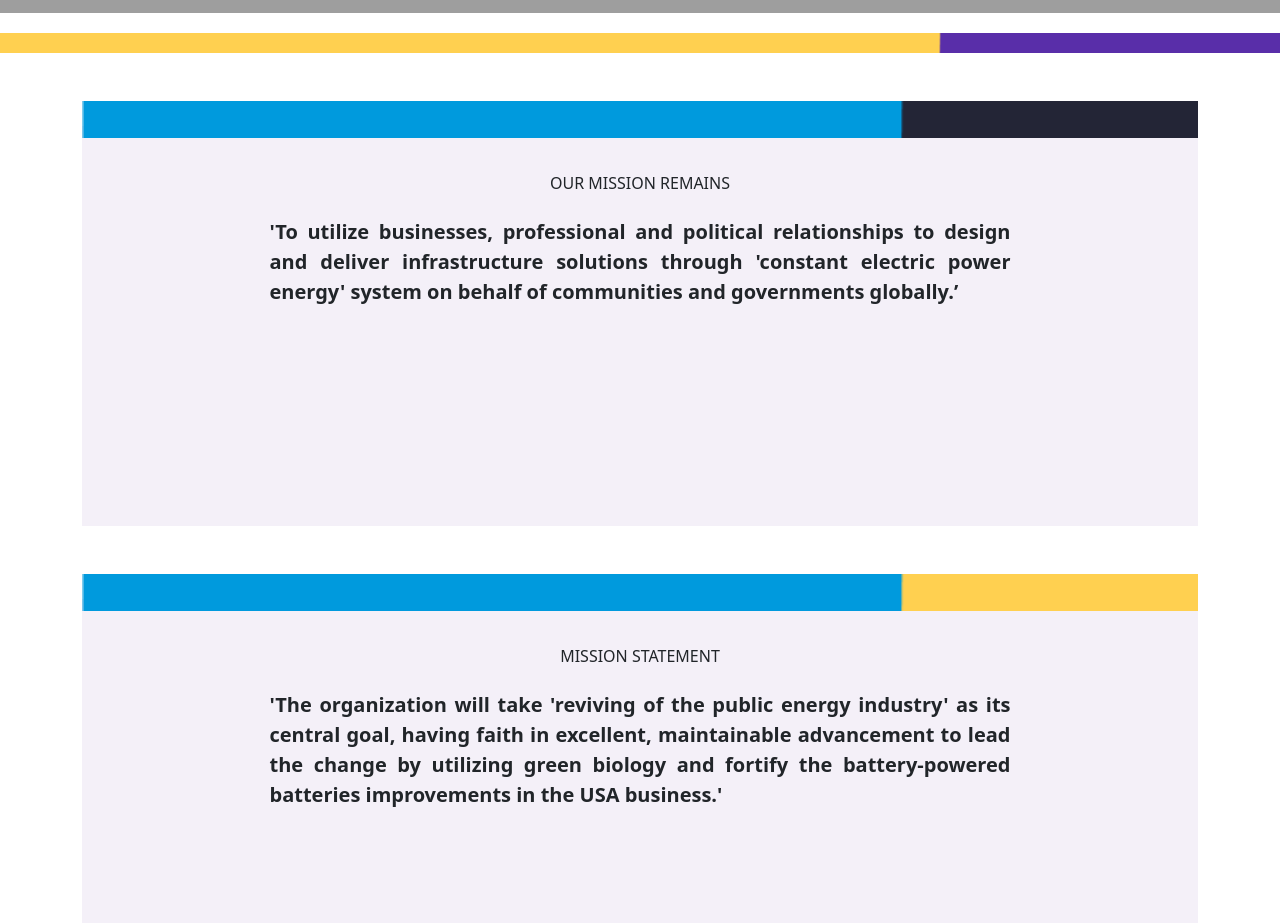
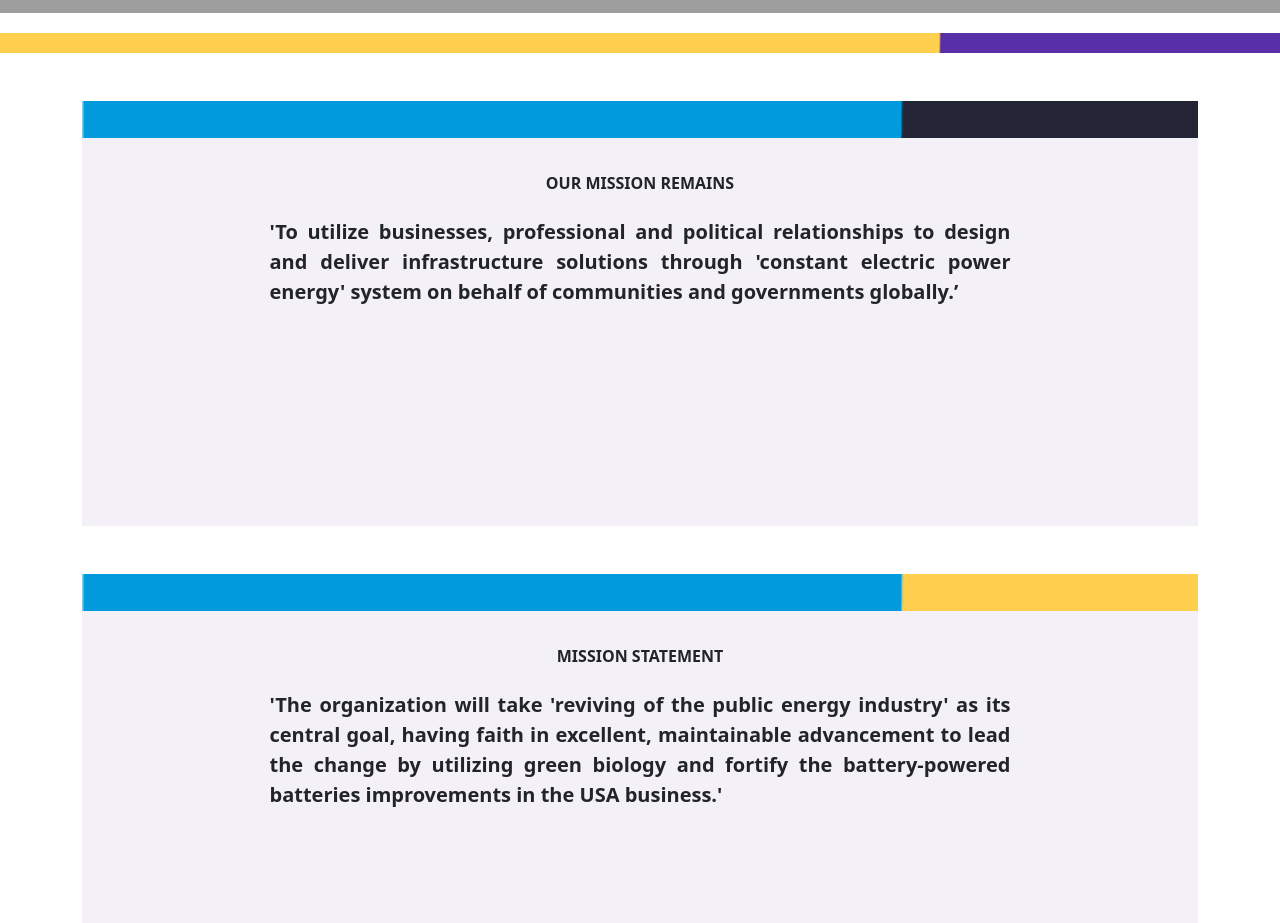
Before and after one commit to Petwizard/Responsive-complete-website-project-, a plain HTML site: page mission.html in a window 1280 px wide. Shown: the part 860-1783 px from the top of the page. Drawn offline with nearby package versions, Linux system fonts and the light colour scheme; grey boxes are pictures that could not be loaded.

Commit message:
New Commit

```diff
--- a/mission.html
+++ b/mission.html
@@ -70,7 +70,7 @@
       <section class="container">
         <div style="background-color: #F4F0F8; height: 50vh; margin-top: -60px;">
             <div>
-                <h6 class="p-5 mt-5 text-center">OUR MISSION REMAINS</h6>
+                <h6 class="p-5 mt-5 text-center fw-bold text">OUR MISSION REMAINS</h6>
                 <p style="margin-top: -80px; "class="fw-bold p-5 w-75 mx-auto fs-5">'To utilize businesses, professional and political relationships to design and deliver infrastructure solutions through 'constant electric power energy' system on behalf of communities and governments globally.’</p>
             </div>
         </div>
@@ -84,7 +84,7 @@
       <section class="container">
         <div style="background-color: #F4F0F8; height: 50vh; margin-top: -60px;">
             <div>
-                <h6 class="p-5 mt-5 text-center">MISSION STATEMENT</h6>
+                <h6 class="p-5 mt-5 text-center fw-bold">MISSION STATEMENT</h6>
                 <p style="margin-top: -80px; "class="fw-bold p-5 w-75 mx-auto fs-5">'The organization will take 'reviving of the public energy industry' as its central goal, having faith in excellent, maintainable advancement to lead the change by utilizing green biology and fortify the battery-powered batteries improvements in the USA business.'</p>
             </div>
         </div>
```
